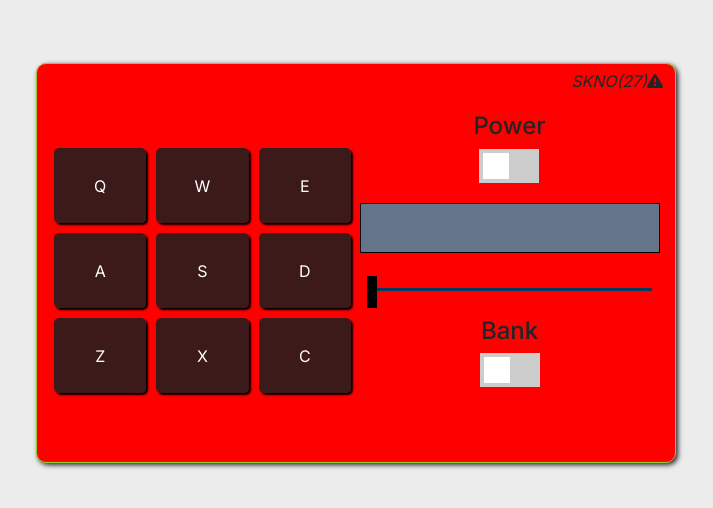
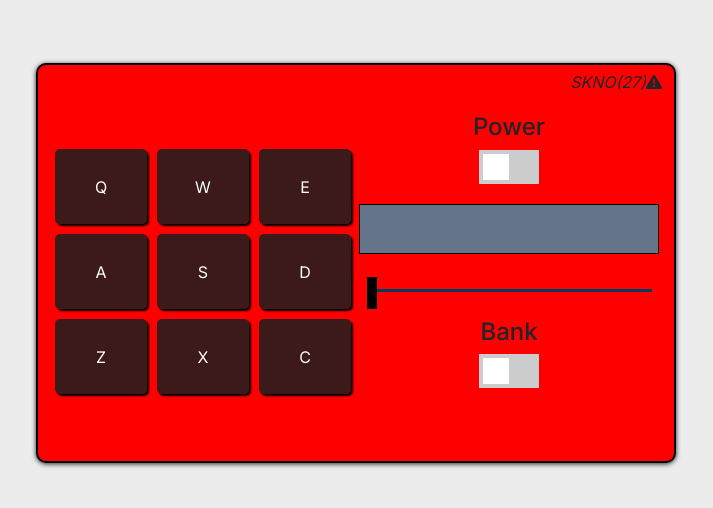
Before and after one commit to skno27/BeatMachine, a Next.js app in the folder beat-machine/: page / in a window 1280 px wide. Shown: the part 162-670 px from the top of the page, without its empty margins (284-997 px from the left). Built offline with nearby package versions, Linux system fonts and the light colour scheme.

Commit message:
styling changes

```diff
--- a/beat-machine/src/app/globals.css
+++ b/beat-machine/src/app/globals.css
@@ -5,12 +5,12 @@ body {
 
 .container {
   margin-top: 225px;
-  border: 1px solid yellowgreen;
+  border: 2px solid black;
   border-radius: 10px;
   width: 50%;
   height: 400px;
   background-color: red;
-  box-shadow: 2px 2px 5px;
+  box-shadow: 0px 1px 5px;
 }
 
 .header-div {
```
